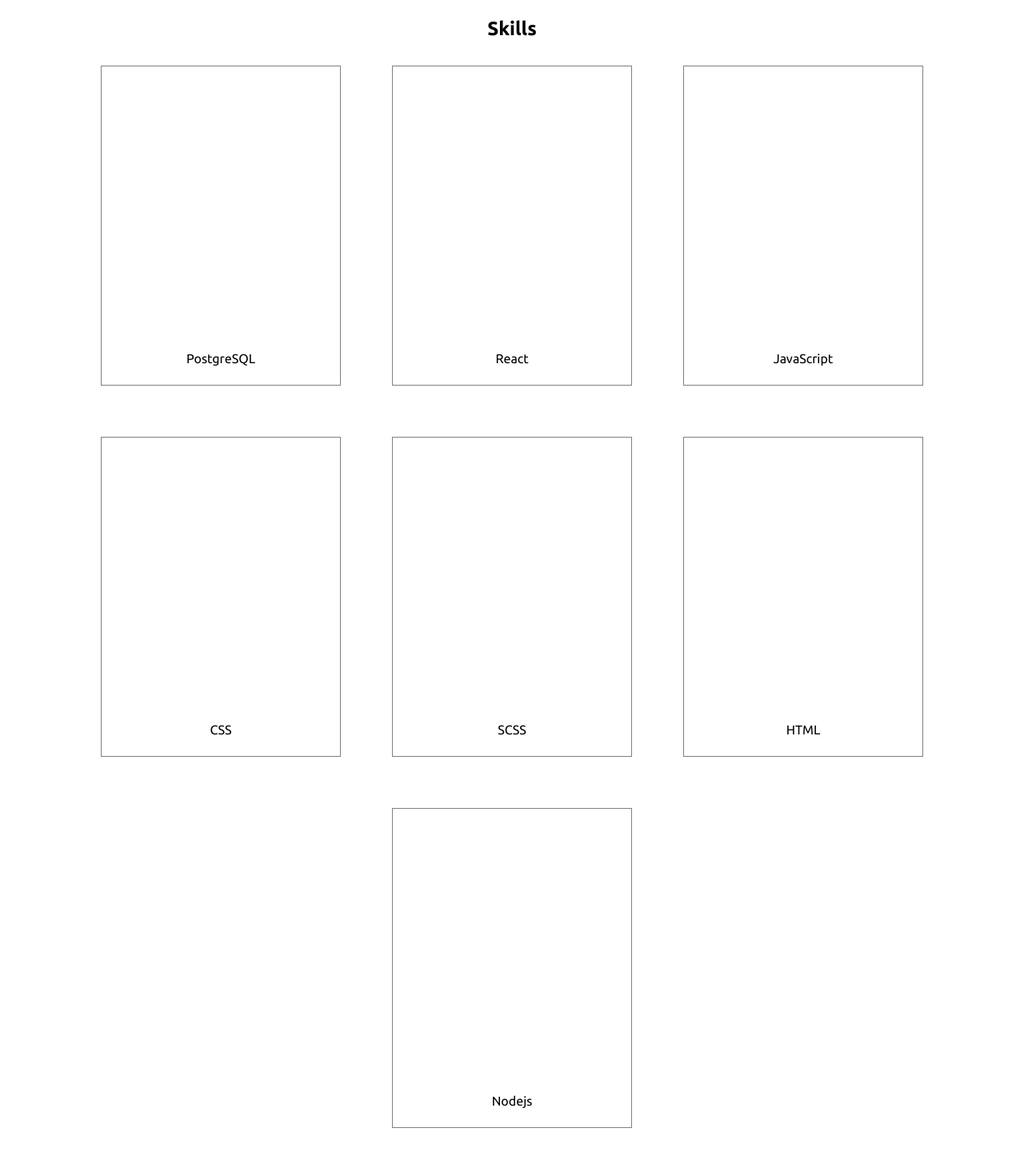
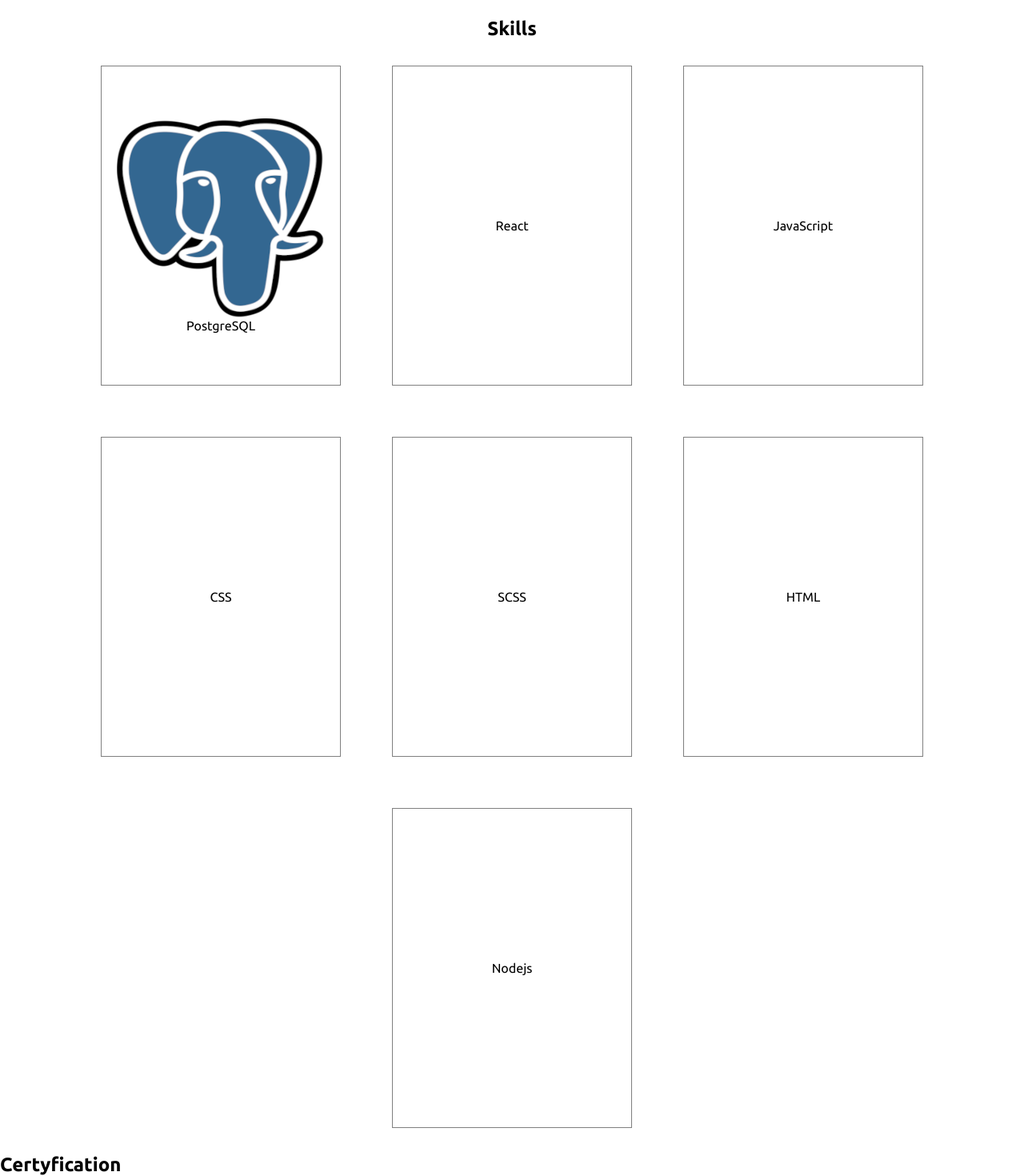
Before and after one commit to Kry765/Portfolio, a React (Create React App) app: page / in a window 1280 px wide. Shown: the part 1418-2888 px from the top of the page at 80% size. Before the commit the page ends 2860 px from the top, so only its background shows below. Built offline with nearby package versions, Linux system fonts and the light colour scheme.

Commit message:
add new section

```diff
--- a/src/App.js
+++ b/src/App.js
@@ -2,6 +2,7 @@
 import Header from './components/Header'
 import Aboutme from './components/Aboutme'
 import Skills from './components/Skills'
+import Certyfication from './components/Certyfication'
 
 function App() {
 	return (
@@ -19,6 +20,9 @@
 				<section>
 					<Skills />
 				</section>
+				<section>
+					<Certyfication />
+				</section>
 			</main>
 		</div>
 	)
--- /dev/null
+++ b/src/components/Certyfication.js
@@ -0,0 +1,10 @@
+import '../style/reset.scss'
+import '../style/_certyfication.scss'
+
+export default function Certyfication() {
+	return (
+		<div className='certyfication'>
+			<h1>Certyfication</h1>
+		</div>
+	)
+}
--- a/src/components/Skills.js
+++ b/src/components/Skills.js
@@ -1,5 +1,6 @@
 import '../style/reset.scss'
 import '../style/_skills.scss'
+import pglogo from '../img/pglogo.png'
 
 export default function Skills() {
 	return (
@@ -7,7 +8,7 @@
 			<h1>Skills</h1>
 			<div className='skills__cards'>
 				<div className='skills__card'>
-					<div></div>
+					<img src={pglogo} alt='postgres logo' className='skills_logo' />
 					<p>PostgreSQL</p>
 				</div>
 				<div className='skills__card'>
--- a/src/style/_skills.scss
+++ b/src/style/_skills.scss
@@ -9,14 +9,17 @@
 		flex-wrap: wrap;
 	}
 	&__card {
+		// position: relative;
+		overflow: hidden;
 		display: flex;
-		align-items: flex-end;
+		align-items: center;
+		flex-direction: column;
 		justify-content: center;
 		height: 400px;
 		width: 300px;
 		margin: 2em;
 		border: 1px solid gray;
 		text-align: center;
-		padding: 1.5em;
+		// padding: 1.5em;
 	}
 }
```
Also changed, not shown: src/img/pglogo.png (added), src/img/react.png (added), src/style/_certyfication.scss (added).
